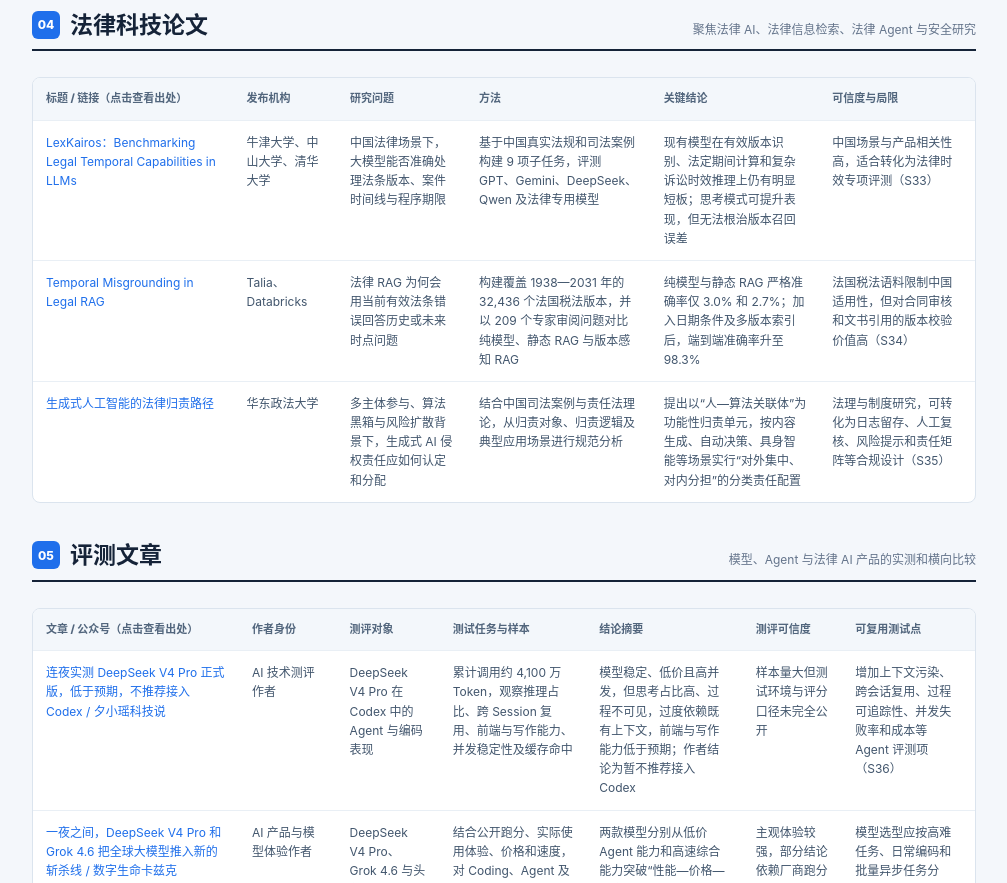
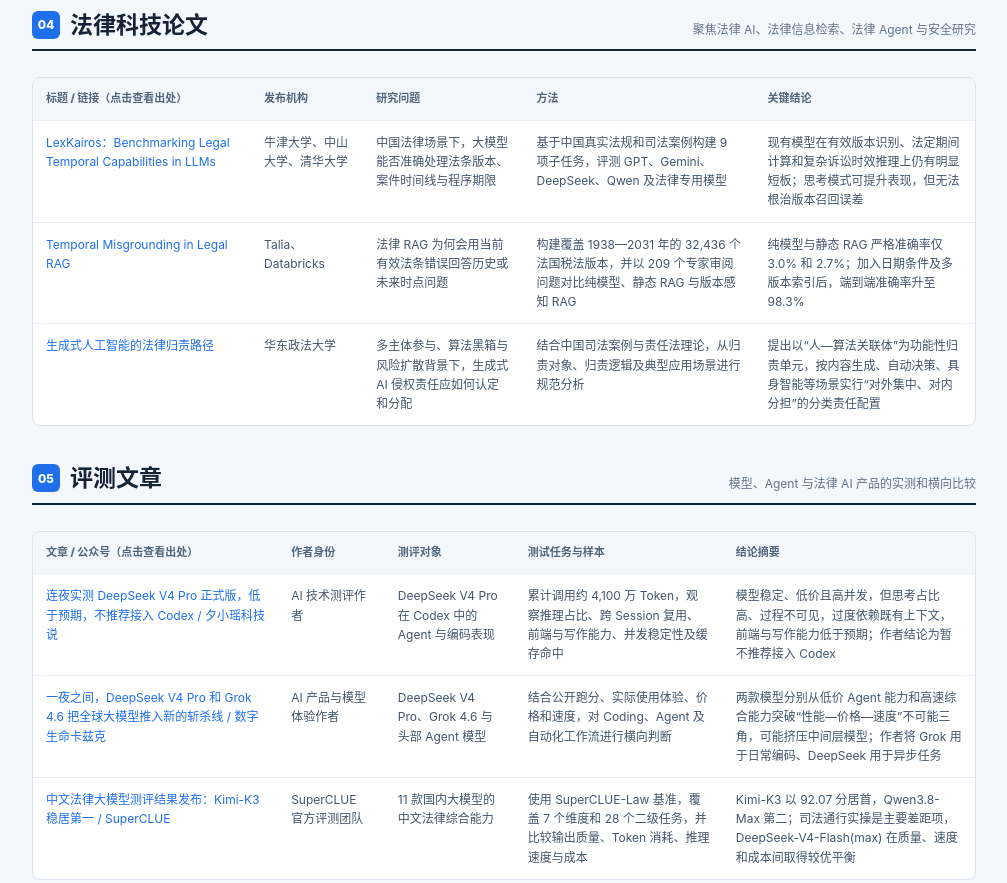
Before and after one commit to Binkun-Zhang/legal-tech-weekly-report, a plain HTML site: page issues/2026-08-12.html in a window 1280 px wide. Shown: the part 3640-4523 px from the top of the page, without its empty margins (260-1267 px from the left). Drawn offline with Linux system fonts and the light colour scheme.

Commit message:
移除历史周报中的重复可信度字段

```diff
--- a/issues/2026-08-12.html
+++ b/issues/2026-08-12.html
@@ -1159,12 +1159,12 @@
           <!-- <h3 class="subsection-title">4.1 法律 AI 相关论文 / 技术报告</h3> -->
           <div class="table-wrap">
             <table>
-              <thead><tr><th>标题 / 链接（点击查看出处）</th><th>发布机构</th><th>研究问题</th><th>方法</th><th>关键结论</th><th>可信度与局限</th></tr></thead>
+              <thead><tr><th>标题 / 链接（点击查看出处）</th><th>发布机构</th><th>研究问题</th><th>方法</th><th>关键结论</th></tr></thead>
               <tbody>
-                <tr><td><a href="https://arxiv.org/html/2608.09106v1" target="_blank" rel="noopener" style="color:#1f6feb;">LexKairos：Benchmarking Legal Temporal Capabilities in LLMs</a></td><td>牛津大学、中山大学、清华大学</td><td>中国法律场景下，大模型能否准确处理法条版本、案件时间线与程序期限</td><td>基于中国真实法规和司法案例构建 9 项子任务，评测 GPT、Gemini、DeepSeek、Qwen 及法律专用模型</td><td>现有模型在有效版本识别、法定期间计算和复杂诉讼时效推理上仍有明显短板；思考模式可提升表现，但无法根治版本召回误差</td><td>中国场景与产品相关性高，适合转化为法律时效专项评测（S33）</td></tr>
-                <tr><td><a href="https://arxiv.org/abs/2608.09393" target="_blank" rel="noopener" style="color:#1f6feb;">Temporal Misgrounding in Legal RAG</a></td><td>Talia、Databricks</td><td>法律 RAG 为何会用当前有效法条错误回答历史或未来时点问题</td><td>构建覆盖 1938—2031 年的 32,436 个法国税法版本，并以 209 个专家审阅问题对比纯模型、静态 RAG 与版本感知 RAG</td><td>纯模型与静态 RAG 严格准确率仅 3.0% 和 2.7%；加入日期条件及多版本索引后，端到端准确率升至 98.3%</td><td>法国税法语料限制中国适用性，但对合同审核和文书引用的版本校验价值高（S34）</td></tr>
-                <tr><td><a href="https://kns.cnki.net/kcms2/article/abstract?v=0VvkOTFCJRqTtMaGXTDgdpFR5U8NTECXa2vqR3XrtZgyyebMOHhGsLYlxGNHdXz1Ae8pQuWV61cjLjtPaIC6MbD1FzfAnx31wQxT0mCVJZ585c2nQfGf7lQUSxkVpm22mwh7OuZzkyPaSwO-KRJ4fXPCC2n3BWW-JX_kO3XCsJZ-Lfro5hOKyQ==&amp;uniplatform=NZKPT&amp;language=CHS" target="_blank" rel="noopener" style="color:#1f6feb;">生成式人工智能的法律归责路径</a></td><td>华东政法大学</td><td>多主体参与、算法黑箱与风险扩散背景下，生成式 AI 侵权责任应如何认定和分配</td><td>结合中国司法案例与责任法理论，从归责对象、归责逻辑及典型应用场景进行规范分析</td><td>提出以“人—算法关联体”为功能性归责单元，按内容生成、自动决策、具身智能等场景实行“对外集中、对内分担”的分类责任配置</td><td>法理与制度研究，可转化为日志留存、人工复核、风险提示和责任矩阵等合规设计（S35）</td></tr>
-                <!-- <tr><td>《逆向信息悖论》（The Reverse Information Paradox）— 微软 CEO 萨提亚·纳德拉</td><td>微软 / 2026-07（X 平台长文）</td><td>在模型厂商掌握学习基础设施的格局下，企业如何守住知识主权</td><td>观点性长文（回应 Palantir CEO 关于 AI 厂商虹吸企业智能的批评）</td><td>组织系统性部署 AI 时，知识主权与数据治理成为核心命题</td><td><span class="tag amber">C｜待核实</span>（观点文，非实证研究）</td><td>「知识主权」是企业法务客户的关键顾虑，产品需强调私有化部署/数据隔离能力（S04）</td></tr> -->
+                <tr><td><a href="https://arxiv.org/html/2608.09106v1" target="_blank" rel="noopener" style="color:#1f6feb;">LexKairos：Benchmarking Legal Temporal Capabilities in LLMs</a></td><td>牛津大学、中山大学、清华大学</td><td>中国法律场景下，大模型能否准确处理法条版本、案件时间线与程序期限</td><td>基于中国真实法规和司法案例构建 9 项子任务，评测 GPT、Gemini、DeepSeek、Qwen 及法律专用模型</td><td>现有模型在有效版本识别、法定期间计算和复杂诉讼时效推理上仍有明显短板；思考模式可提升表现，但无法根治版本召回误差</td></tr>
+                <tr><td><a href="https://arxiv.org/abs/2608.09393" target="_blank" rel="noopener" style="color:#1f6feb;">Temporal Misgrounding in Legal RAG</a></td><td>Talia、Databricks</td><td>法律 RAG 为何会用当前有效法条错误回答历史或未来时点问题</td><td>构建覆盖 1938—2031 年的 32,436 个法国税法版本，并以 209 个专家审阅问题对比纯模型、静态 RAG 与版本感知 RAG</td><td>纯模型与静态 RAG 严格准确率仅 3.0% 和 2.7%；加入日期条件及多版本索引后，端到端准确率升至 98.3%</td></tr>
+                <tr><td><a href="https://kns.cnki.net/kcms2/article/abstract?v=0VvkOTFCJRqTtMaGXTDgdpFR5U8NTECXa2vqR3XrtZgyyebMOHhGsLYlxGNHdXz1Ae8pQuWV61cjLjtPaIC6MbD1FzfAnx31wQxT0mCVJZ585c2nQfGf7lQUSxkVpm22mwh7OuZzkyPaSwO-KRJ4fXPCC2n3BWW-JX_kO3XCsJZ-Lfro5hOKyQ==&amp;uniplatform=NZKPT&amp;language=CHS" target="_blank" rel="noopener" style="color:#1f6feb;">生成式人工智能的法律归责路径</a></td><td>华东政法大学</td><td>多主体参与、算法黑箱与风险扩散背景下，生成式 AI 侵权责任应如何认定和分配</td><td>结合中国司法案例与责任法理论，从归责对象、归责逻辑及典型应用场景进行规范分析</td><td>提出以“人—算法关联体”为功能性归责单元，按内容生成、自动决策、具身智能等场景实行“对外集中、对内分担”的分类责任配置</td></tr>
+                <!-- <tr><td>《逆向信息悖论》（The Reverse Information Paradox）— 微软 CEO 萨提亚·纳德拉</td><td>微软 / 2026-07（X 平台长文）</td><td>在模型厂商掌握学习基础设施的格局下，企业如何守住知识主权</td><td>观点性长文（回应 Palantir CEO 关于 AI 厂商虹吸企业智能的批评）</td><td>组织系统性部署 AI 时，知识主权与数据治理成为核心命题</td><td><span class="tag amber">C｜待核实</span>（观点文，非实证研究）</td></tr> -->
               </tbody>
             </table>
           </div>
@@ -1181,14 +1181,14 @@
           <!-- <h3 class="subsection-title">5.1 律师 / 法务 / 法官测评向文章</h3> -->
           <div class="table-wrap">
             <table>
-              <thead><tr><th>文章 / 公众号（点击查看出处）</th><th>作者身份</th><th>测评对象</th><th>测试任务与样本</th><th>结论摘要</th><th>测评可信度</th><th>可复用测试点</th></tr></thead>
+              <thead><tr><th>文章 / 公众号（点击查看出处）</th><th>作者身份</th><th>测评对象</th><th>测试任务与样本</th><th>结论摘要</th></tr></thead>
               <tbody>
-                <!-- <tr><td>清华大学法律 Skill 测评——真的很行！/ iCourt 法秀</td><td>iCourt 法律 AI 研究员（诸葛璐瑶）</td><td>清华智能法治研究院 38 个法律 Skill</td><td>重点体验规范效力检查、法律核心要素提取及多 Skill 协同判决预测，覆盖检索、事实处理、解释、推理、风险判断和文书生成</td><td>可追踪司法解释的生效、废止与替代关系，将口语化案情结构化，并通过多技能协同提高输出稳定性</td><td><span class="tag amber">C｜待核实</span>（平台相关文章，缺少统一样本与量化对照）</td><td>复用“效力核验—事实抽取—法律推理—文书输出”链路构建我方 Skill 协同测试集（S18）</td></tr> -->
-                <!-- <tr><td>法律 AI 可信度评测系列（六）：用 AI 给 AI 当裁判，靠谱吗 / 法天使</td><td>法天使（法律智能体设计师 LAD 专栏）</td><td>AI 裁判机制（方法论向）</td><td>引用 Judging the Judges 论文，讨论多智能体打分</td><td>AI 裁判将成为主流但需校正偏差；评测方法论比结论更重要</td><td><span class="tag teal">B｜可靠转述</span></td><td>复用其「双评测（AI + 人工抽查）」思路到我方评测流程（S23）</td></tr> -->
-                <!-- <tr><td>从第一版到最终签署，合同应该怎么审 / 幂律智能</td><td>幂律智能（产品方）</td><td>合同审查方法论</td><td>全文审查、比对审查、多文件审查三类任务拆解</td><td>不同阶段对应不同审查模式，AI 是审查流程的增强而非替代</td><td><span class="tag amber">C｜待核实</span>（产品方方法论内容）</td><td>其「三类审查」任务模型可作我方合同产品测评设计参考（S12）</td></tr> -->
-                <tr><td><a href="https://mp.weixin.qq.com/s/xLPYLmMPkMrLvsqxdwB9Tw?scene=1" target="_blank" rel="noopener" style="color:#1f6feb;">连夜实测 DeepSeek V4 Pro 正式版，低于预期，不推荐接入 Codex / 夕小瑶科技说</a></td><td>AI 技术测评作者</td><td>DeepSeek V4 Pro 在 Codex 中的 Agent 与编码表现</td><td>累计调用约 4,100 万 Token，观察推理占比、跨 Session 复用、前端与写作能力、并发稳定性及缓存命中</td><td>模型稳定、低价且高并发，但思考占比高、过程不可见，过度依赖既有上下文，前端与写作能力低于预期；作者结论为暂不推荐接入 Codex</td><td>样本量大但测试环境与评分口径未完全公开</td><td>增加上下文污染、跨会话复用、过程可追踪性、并发失败率和成本等 Agent 评测项（S36）</td></tr>
-                <tr><td><a href="https://mp.weixin.qq.com/s/JDYKMEbLYMSAUGnxut7C0g" target="_blank" rel="noopener" style="color:#1f6feb;">一夜之间，DeepSeek V4 Pro 和 Grok 4.6 把全球大模型推入新的斩杀线 / 数字生命卡兹克</a></td><td>AI 产品与模型体验作者</td><td>DeepSeek V4 Pro、Grok 4.6 与头部 Agent 模型</td><td>结合公开跑分、实际使用体验、价格和速度，对 Coding、Agent 及自动化工作流进行横向判断</td><td>两款模型分别从低价 Agent 能力和高速综合能力突破“性能—价格—速度”不可能三角，可能挤压中间层模型；作者将 Grok 用于日常编码、DeepSeek 用于异步任务</td><td>主观体验较强，部分结论依赖厂商跑分</td><td>模型选型应按高难任务、日常编码和批量异步任务分层，并同时记录质量、速度与单位任务成本（S37）</td></tr>
-                <tr><td><a href="https://mp.weixin.qq.com/s/n1dVkz5Nt2s0F8kXRL3k_w" target="_blank" rel="noopener" style="color:#1f6feb;">中文法律大模型测评结果发布：Kimi-K3 稳居第一 / SuperCLUE</a></td><td>SuperCLUE 官方评测团队</td><td>11 款国内大模型的中文法律综合能力</td><td>使用 SuperCLUE-Law 基准，覆盖 7 个维度和 28 个二级任务，并比较输出质量、Token 消耗、推理速度与成本</td><td>Kimi-K3 以 92.07 分居首，Qwen3.8-Max 第二；司法通行实操是主要差距项，DeepSeek-V4-Flash(max) 在质量、速度和成本间取得较优平衡</td><td>需结合题集公开度、污染控制和人工复核进一步判断</td><td>复用七维任务体系并加大司法实操权重，同时建立质量、时延、Token 和成本四维榜单（S38）</td></tr>
+                <!-- <tr><td>清华大学法律 Skill 测评——真的很行！/ iCourt 法秀</td><td>iCourt 法律 AI 研究员（诸葛璐瑶）</td><td>清华智能法治研究院 38 个法律 Skill</td><td>重点体验规范效力检查、法律核心要素提取及多 Skill 协同判决预测，覆盖检索、事实处理、解释、推理、风险判断和文书生成</td><td>可追踪司法解释的生效、废止与替代关系，将口语化案情结构化，并通过多技能协同提高输出稳定性</td></tr> -->
+                <!-- <tr><td>法律 AI 可信度评测系列（六）：用 AI 给 AI 当裁判，靠谱吗 / 法天使</td><td>法天使（法律智能体设计师 LAD 专栏）</td><td>AI 裁判机制（方法论向）</td><td>引用 Judging the Judges 论文，讨论多智能体打分</td><td>AI 裁判将成为主流但需校正偏差；评测方法论比结论更重要</td></tr> -->
+                <!-- <tr><td>从第一版到最终签署，合同应该怎么审 / 幂律智能</td><td>幂律智能（产品方）</td><td>合同审查方法论</td><td>全文审查、比对审查、多文件审查三类任务拆解</td><td>不同阶段对应不同审查模式，AI 是审查流程的增强而非替代</td></tr> -->
+                <tr><td><a href="https://mp.weixin.qq.com/s/xLPYLmMPkMrLvsqxdwB9Tw?scene=1" target="_blank" rel="noopener" style="color:#1f6feb;">连夜实测 DeepSeek V4 Pro 正式版，低于预期，不推荐接入 Codex / 夕小瑶科技说</a></td><td>AI 技术测评作者</td><td>DeepSeek V4 Pro 在 Codex 中的 Agent 与编码表现</td><td>累计调用约 4,100 万 Token，观察推理占比、跨 Session 复用、前端与写作能力、并发稳定性及缓存命中</td><td>模型稳定、低价且高并发，但思考占比高、过程不可见，过度依赖既有上下文，前端与写作能力低于预期；作者结论为暂不推荐接入 Codex</td></tr>
+                <tr><td><a href="https://mp.weixin.qq.com/s/JDYKMEbLYMSAUGnxut7C0g" target="_blank" rel="noopener" style="color:#1f6feb;">一夜之间，DeepSeek V4 Pro 和 Grok 4.6 把全球大模型推入新的斩杀线 / 数字生命卡兹克</a></td><td>AI 产品与模型体验作者</td><td>DeepSeek V4 Pro、Grok 4.6 与头部 Agent 模型</td><td>结合公开跑分、实际使用体验、价格和速度，对 Coding、Agent 及自动化工作流进行横向判断</td><td>两款模型分别从低价 Agent 能力和高速综合能力突破“性能—价格—速度”不可能三角，可能挤压中间层模型；作者将 Grok 用于日常编码、DeepSeek 用于异步任务</td></tr>
+                <tr><td><a href="https://mp.weixin.qq.com/s/n1dVkz5Nt2s0F8kXRL3k_w" target="_blank" rel="noopener" style="color:#1f6feb;">中文法律大模型测评结果发布：Kimi-K3 稳居第一 / SuperCLUE</a></td><td>SuperCLUE 官方评测团队</td><td>11 款国内大模型的中文法律综合能力</td><td>使用 SuperCLUE-Law 基准，覆盖 7 个维度和 28 个二级任务，并比较输出质量、Token 消耗、推理速度与成本</td><td>Kimi-K3 以 92.07 分居首，Qwen3.8-Max 第二；司法通行实操是主要差距项，DeepSeek-V4-Flash(max) 在质量、速度和成本间取得较优平衡</td></tr>
               </tbody>
             </table>
           </div>
```
Also changed, not shown: issues/2026-08-20.html (+5 -5 lines).
